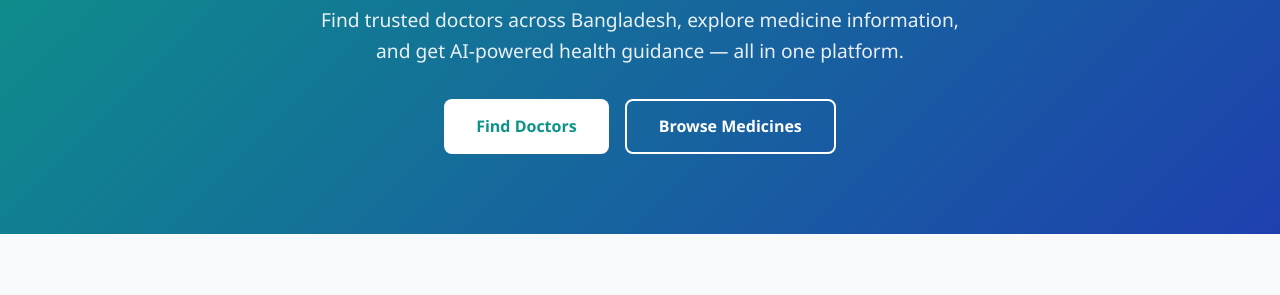
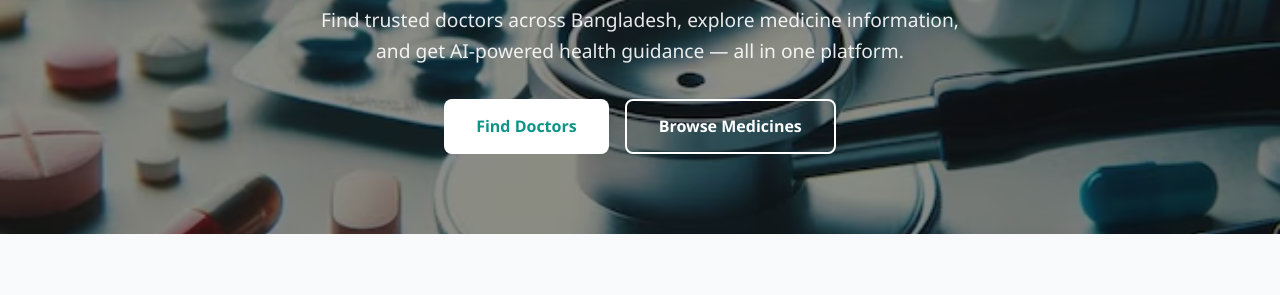
Before and after one commit to Pulok-Akibuzzaman/Medica, a website: page public/index.html in a window 1280 px wide. Shown: the part 226-521 px from the top of the page. Drawn offline with Linux system fonts and the light colour scheme.

Commit message:
Update style.css

```diff
--- a/public/css/style.css
+++ b/public/css/style.css
@@ -204,7 +204,14 @@
 
 /* Hero */
 .hero {
-  background: linear-gradient(135deg, var(--primary) 0%, var(--secondary) 100%);
+   background:
+    linear-gradient(rgba(0,0,0,0.45), rgba(0,0,0,0.45)),
+    url("stethoscope.png");
+
+  background-size: cover;
+  background-position: center;
+  background-repeat: no-repeat;
+
   color: white;
   padding: 5rem 2rem;
   text-align: center;
```
